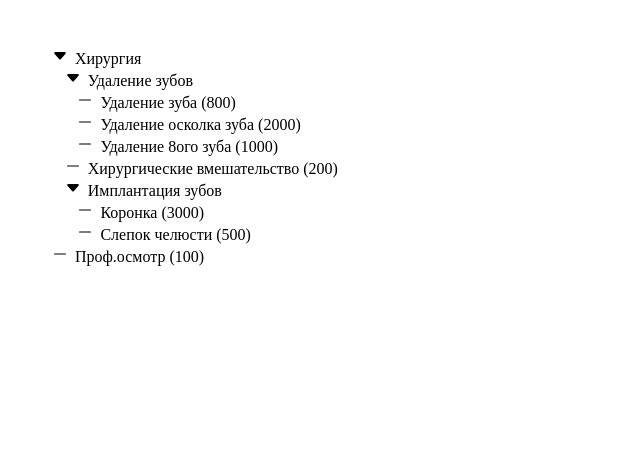
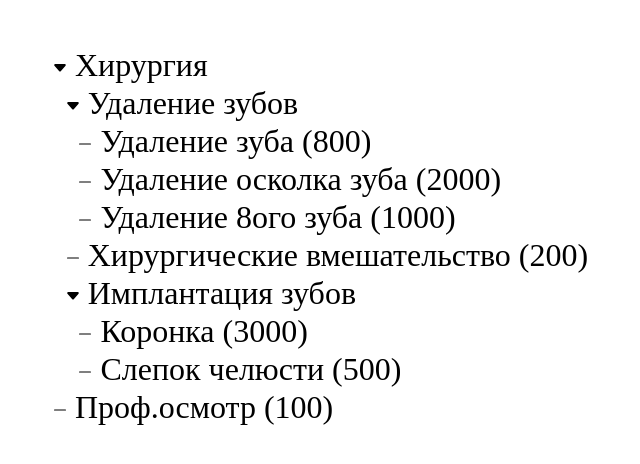
Before and after one commit to AlexCapon/DanTesst, a website with bundled scripts: page index.html in a window 1280 px wide. Shown: the whole page, without its empty margins (2-642 px from the left). Built offline with nearby package versions, Linux system fonts and the light colour scheme.

Commit message:
Minor visual improvments

```diff
--- a/index.css
+++ b/index.css
@@ -1,5 +1,9 @@
+html {
+  font-size: 200%;
+}
 div {
   margin: 1px;
+  height: 5%;
 }
 button {
   background: none;
```
